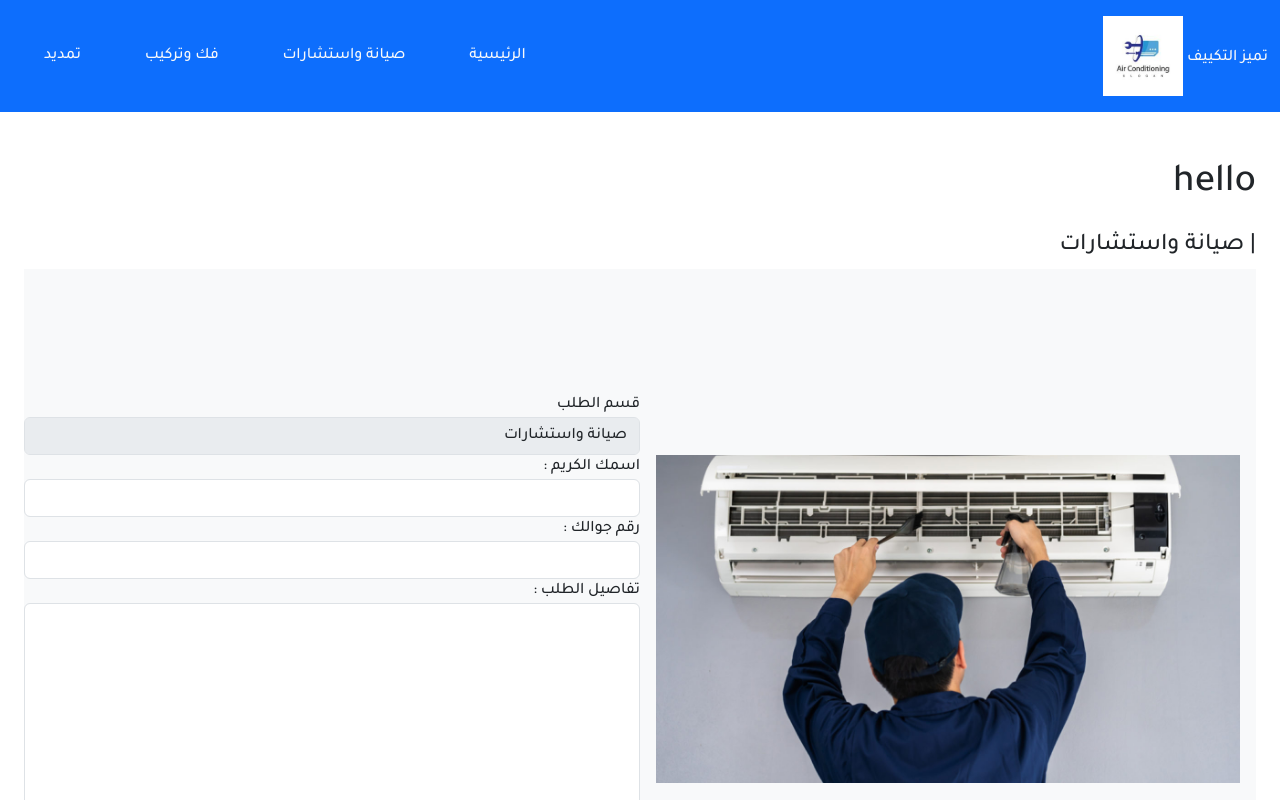
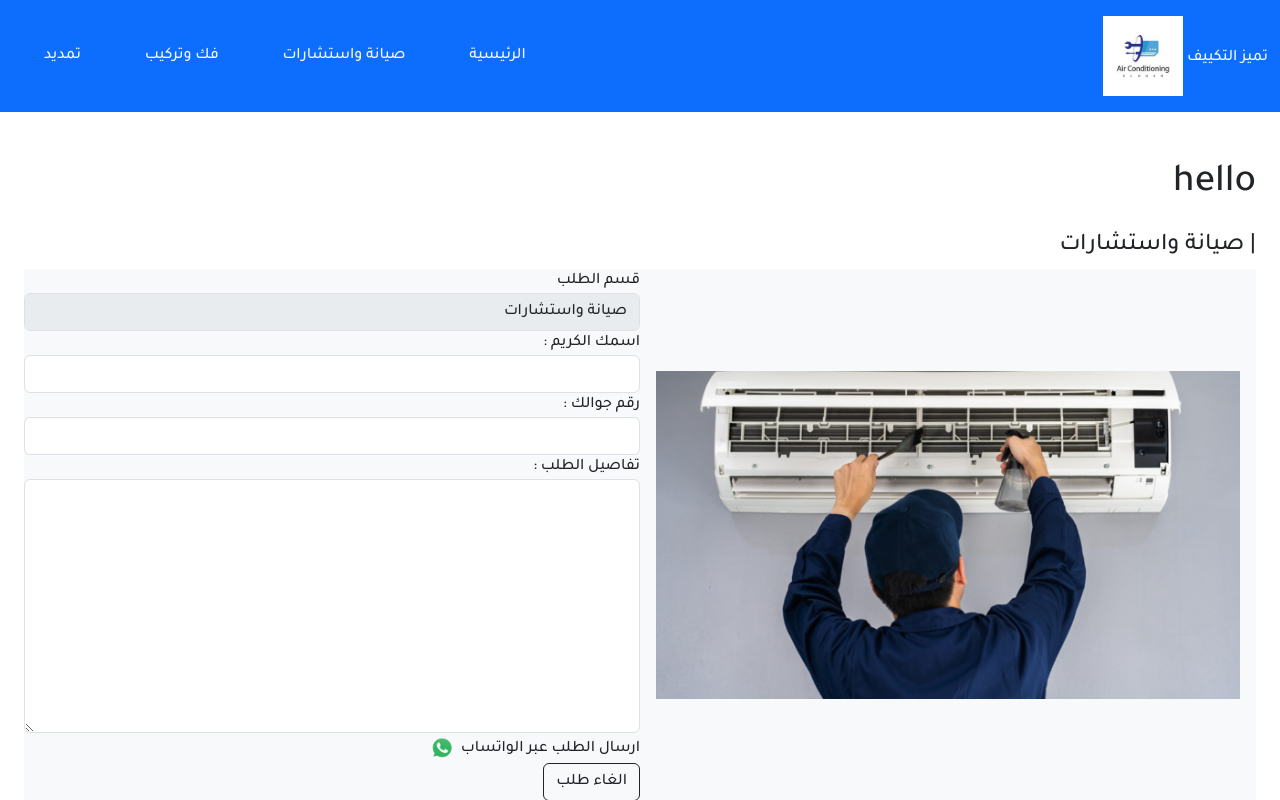
Before and after one commit to azmlan/AC-maintenance-website, a plain HTML site: page index.html in a window 1280 px wide. Both pictures are taken after a click on the button "طلب خدمة". Shown: the top 800 px of the page. Drawn offline with nearby package versions, Linux system fonts and the light colour scheme.

Commit message:
enhancement

```diff
--- a/index.html
+++ b/index.html
@@ -56,7 +56,7 @@
                 <div class="left-side col-12   m-auto ">
                     <div class="contentDescription" style="opacity: 1;">
                         <!-- <img src="./images/maintenance-image.jpeg" alt="maintenance image" width="100px" height="100px"> -->
-                        <p class="m-3">صيانة واستشارات فيما يخص الاجهزة الكهربائية المنزلية ، ونحرص على تقديم الاستشارة اللازمة والصحيحة اولا لضمان الخدمة المقدمة للعميل </p>
+                        <h3 class="m-3">صيانة واستشارات فيما يخص الاجهزة الكهربائية المنزلية ، ونحرص على تقديم الاستشارة اللازمة والصحيحة اولا لضمان الخدمة المقدمة للعميل </h3>
                     </div>
                     <!-- <form class="form" style="display: none; padding:5px;"> -->
                 <form class="form" style="opacity: 0; padding:5px;">
@@ -81,7 +81,7 @@
                     <a aria-label="Chat on WhatsApp" href="https://wa.me/+966580332559" target="_blank">  ارسال الطلب عبر الواتساب <img alt="Chat on WhatsApp" src="./images/whatsapp-logo-nobg.png" wclassth="30px" height="30px"/></a>
                     <br>
                   </form>
-                  <button  class="showForm btn btn-lg-primary" style="opacity: 1;">طلب خدمة</button>
+                  <button  class="showForm btn  btn-outline-dark " style="opacity: 1;">طلب خدمة</button>
                   <!-- <br> -->
                   <!-- <button  class="closeForm btn btn-lg-primary" style="opacity: 1; display: none; ">الغاء الطلب</button> -->
                 </div>
--- a/js/main.js
+++ b/js/main.js
@@ -9,6 +9,9 @@ showForm.addEventListener('click', () => {
         // 👇️ this SHOWS the form
         contentDescription.style.cssText = 'opacity:0; transition:0.2s;';
         showForm.style.cssText = 'opacity:0; transition:0.2s;';
+        setTimeout(() => {
+            contentDescription.style.display = 'none';
+        }, 250);
         setTimeout(() => {
             form.style.display = 'block';
         }, 300);
--- a/styles/style.css
+++ b/styles/style.css
@@ -53,7 +53,7 @@ a:hover{
 }
 .content-container{
     display: flex;
-    height: 700px;
+    /* height: 700px; */
 }
 .content-container .right-side{
     max-width: 50%;
```
